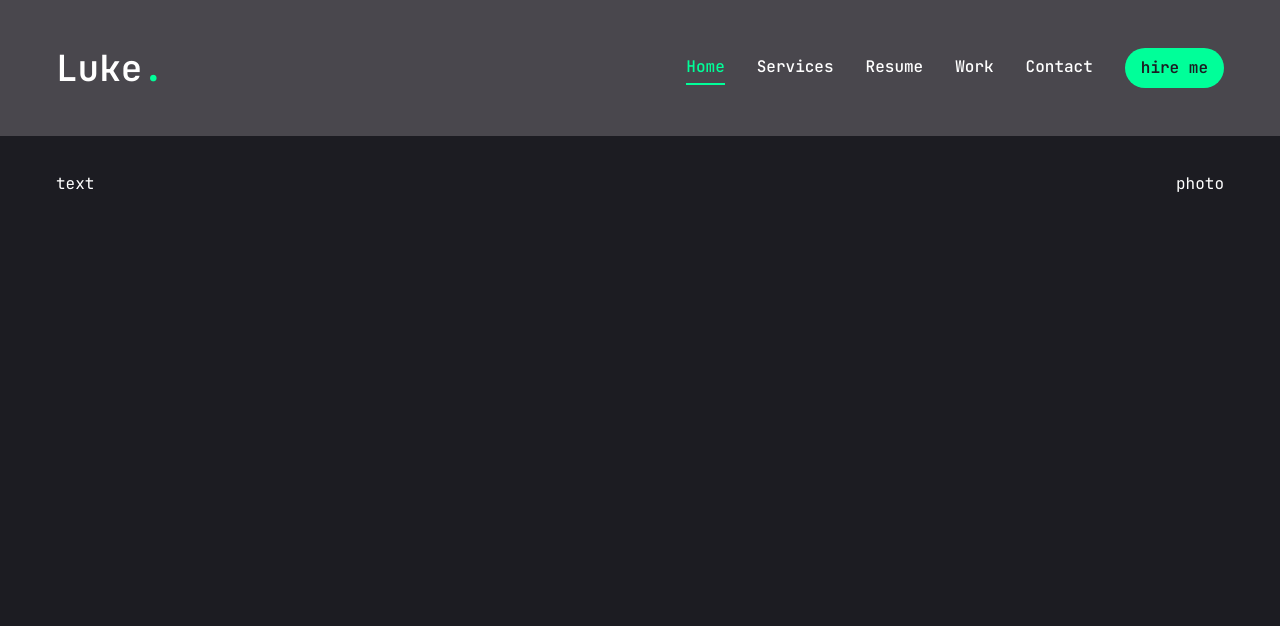
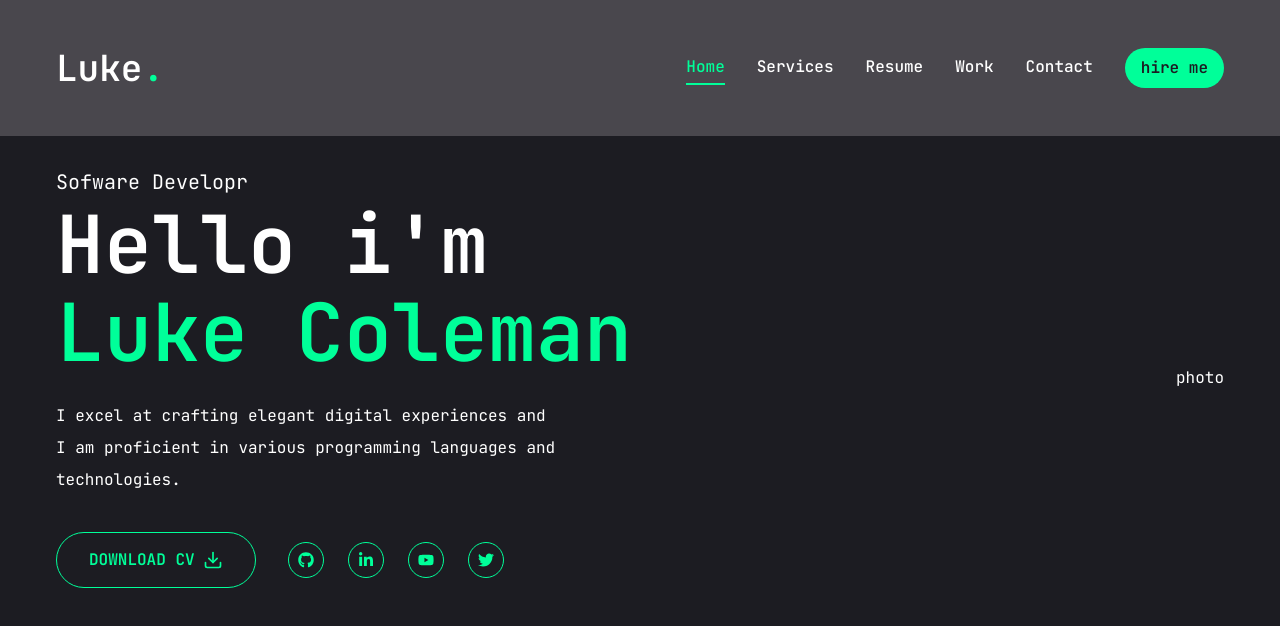
Before and after one commit to StefanAiroaie/Luke.-DEV-Portfolio, a Next.js app: page / in a window 1280 px wide. Shown: the top 626 px of the page. Built offline with nearby package versions, Linux system fonts and the light colour scheme.

Commit message:
on home page - text and social icons

```diff
--- a/app/globals.css
+++ b/app/globals.css
@@ -6,4 +6,13 @@
   body {
     @apply font-primary bg-primary text-white leading-loose;
   }
+  .h1 {
+    @apply text-[48px] xl:text-[80px] leading-[1.1] font-semibold;
+  }
+  .h2 {
+    @apply text-[36px] xl:text-[48px] leading-[1.1] font-semibold;
+  }
+  .h3 {
+    @apply text-[28px] xl:text-[36px] leading-[1.1] font-semibold;
+  }
 }
--- a/app/page.tsx
+++ b/app/page.tsx
@@ -1,3 +1,4 @@
+import Socials from "@/components/Socials";
 import { Button } from "@/components/ui/button";
 import { FiDownload } from "react-icons/fi";
 
@@ -6,7 +7,34 @@
     <section className="h-full">
       <div className="container mx-auto h-full">
         <div className="flex flex-col xl:flex-row items-center justify-between xl:pt-8 pb-24">
-          <div>text</div>
+          <div className="text-center xl:text-left">
+            <span className="text-xl">Sofware Developr</span>
+            <h1 className="h1 mb-6">
+              Hello i'm <br />
+              <span className="text-accent">Luke Coleman</span>
+            </h1>
+            <p className="max-w-[500px] mb-9 text-white">
+              I excel at crafting elegant digital experiences and I am
+              proficient in various programming languages and technologies.
+            </p>
+            {/* btn & social media */}
+            <div className="flex flex-col xl:flex-row items-center gap-8 ">
+              <Button
+                variant="outline"
+                size="lg"
+                className=" uppercase flex items-center gap-2"
+              >
+                <span>Download CV</span>
+                <FiDownload className="text-xl" />
+              </Button>
+              <div className="mb-8 xl:mb-0">
+                <Socials
+                  containerStyles="flex gap-6"
+                  iconStyles="w-9 h-9 border border-accent rounded-full flex justify-center items-center text-accent text-base hover:bg-accent hover:text-primary hover:transition-all duration-500"
+                />
+              </div>
+            </div>
+          </div>
           <div>photo</div>
         </div>
       </div>
--- /dev/null
+++ b/components/Socials.tsx
@@ -0,0 +1,44 @@
+import { link } from "fs";
+import Link from "next/link";
+
+import { FaGithub, FaLinkedinIn, FaYoutube, FaTwitter } from "react-icons/fa";
+
+interface SocialProps {
+  containerStyles?: string;
+  iconStyles?: string;
+}
+
+const socials = [
+  {
+    icon: <FaGithub />,
+    path: "#",
+  },
+  {
+    icon: <FaLinkedinIn />,
+    path: "#",
+  },
+  {
+    icon: <FaYoutube />,
+    path: "#",
+  },
+  {
+    icon: <FaTwitter />,
+    path: "#",
+  },
+];
+
+const Socials: React.FC<SocialProps> = ({ containerStyles, iconStyles }) => {
+  return (
+    <div className={containerStyles}>
+      {socials.map((social, index) => {
+        return (
+          <Link key={index} href={social.path} className={iconStyles}>
+            {social.icon}
+          </Link>
+        );
+      })}
+    </div>
+  );
+};
+
+export default Socials;
```
